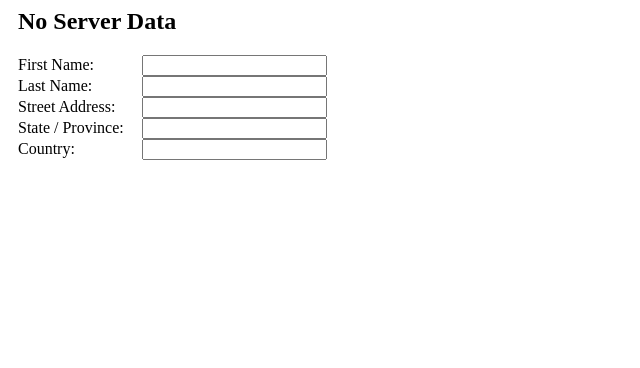
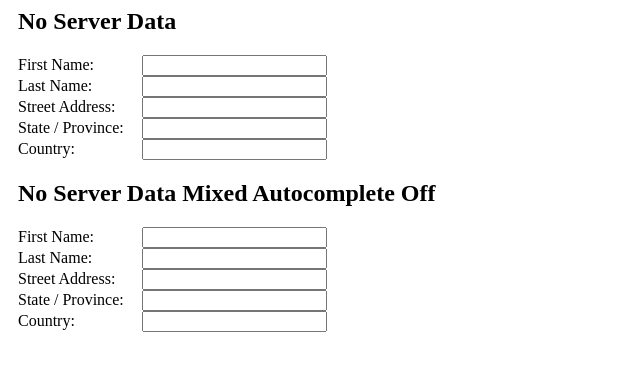
Before and after one commit to SebLalancette/seblalancette.github.io, a plain HTML site: page noise-cancellation.html in a window 1280 px wide. Shown: the whole page, without its empty margins (0-640 px from the left). Drawn offline with Linux system fonts and the light colour scheme.

Commit message:
Added mixed aoff form.

```diff
--- a/noise-cancellation.html
+++ b/noise-cancellation.html
@@ -35,5 +35,25 @@
       <br />
       <!-- <input type="submit" /> -->
     </form>
+
+    <form id="no-server-data">
+      <h2>No Server Data Mixed Autocomplete Off</h2>
+      <label for="nsd-fn">First Name:</label>
+      <input type="text" id="nsd-fn" autocomplete="off" />
+      <br />
+      <label for="nsd-ln">Last Name:</label>
+      <input type="text" id="nsd-ln" autocomplete="off" />
+      <br />
+      <label for="nsd-sa">Street Address:</label>
+      <input type="text" id="nsd-sa" />
+      <br />
+      <label for="nsd-sp">State / Province:</label>
+      <input type="text" id="nsd-sp" />
+      <br />
+      <label for="nsd-c">Country:</label>
+      <input type="text" id="nsd-c" />
+      <br />
+      <!-- <input type="submit" /> -->
+    </form>
   </body>
 </html>
```
